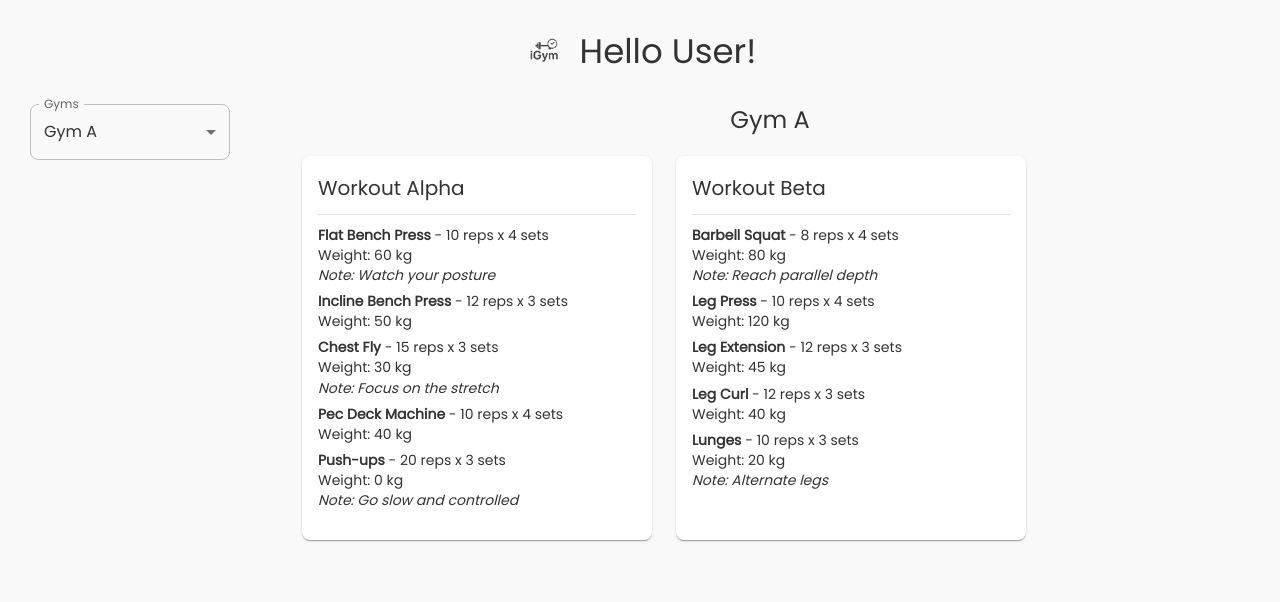
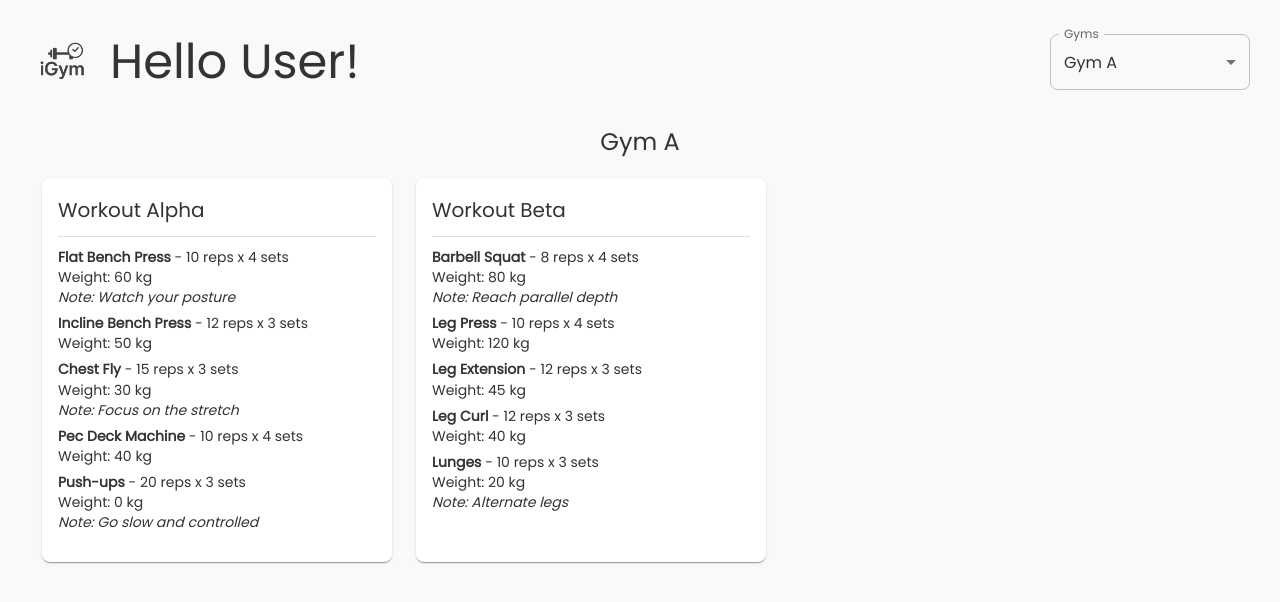
Before and after one commit to tomerpeceniski/igym, a React (Vite) app in the folder frontend/: page / in a window 1280 px wide. Shown: the top 602 px of the page. Built offline with nearby package versions, Linux system fonts and the light colour scheme; some icons are missing.

Commit message:
refactor: refactor GreetingTitle and GymSelector to be in the same alignement

```diff
--- a/frontend/src/components/GreetingTitle.jsx
+++ b/frontend/src/components/GreetingTitle.jsx
@@ -3,11 +3,20 @@ import logo from '../assets/igym-logo.png';
 
 export default function GreetingTitle() {
   return (
-    <Box display="flex" alignItems="center" gap={2}>
-      <Box component="img" src={logo} alt="iGym Logo" sx={{ height: 40 }}/>
-      <Typography variant="h4" component="h1">
-        Hello User!
-      </Typography>
-    </Box>
+    <Box display="flex" alignItems="center" gap={2} height="100%" sx={{ flexShrink: 0 }}>
+  <Box
+    component="img"
+    src={logo}
+    alt="iGym Logo"
+    sx={{
+      height: '100%',
+      width: 'auto',
+      objectFit: 'contain',
+    }}
+  />
+  <Typography variant="h3" component="h1" sx={{ fontWeight: 500 }}>
+    Hello User!
+  </Typography>
+</Box>
   );
 }
--- a/frontend/src/components/GymSelector.jsx
+++ b/frontend/src/components/GymSelector.jsx
@@ -3,7 +3,7 @@ import { FormControl, InputLabel, MenuItem, Select } from '@mui/material';
 
 export default function GymSelector({ gyms, selectedGym, onChange }) {
   return (
-    <FormControl fullWidth sx={{ maxWidth: 200, mb: 2 }}>
+    <FormControl fullWidth sx={{ maxWidth: 200}}>
       <InputLabel id="gym-select-label">Gyms</InputLabel>
       <Select
         labelId="gym-select-label"
--- a/frontend/src/pages/HomePage.jsx
+++ b/frontend/src/pages/HomePage.jsx
@@ -11,20 +11,26 @@ export default function HomePage() {
 
   return (
     <Box>
-      <Box display="flex" justifyContent="center" mb={4}>
+      <Box
+        display="flex"
+        flexWrap="wrap"
+        justifyContent="space-between"
+        alignItems="center"
+        mb={4}
+        sx={(theme) => ({
+          height: theme.spacing(8),
+          rowGap: theme.spacing(2),
+        })}
+      >
         <GreetingTitle />
+        <GymSelector
+          gyms={gyms}
+          selectedGym={selectedGym}
+          onChange={(e) => setSelectedGym(e.target.value)}
+        />
       </Box>
 
       <Box display="flex" gap={7.5} alignItems="flex-start">
-
-        <Box sx={{ minWidth: 200 }}>
-          <GymSelector
-            gyms={gyms}
-            selectedGym={selectedGym}
-            onChange={(e) => setSelectedGym(e.target.value)}
-          />
-        </Box>
-
         <Box sx={{ flexGrow: 1 }}>
           <Typography variant="h5" align="center" gutterBottom>
             {selectedGym}
```
